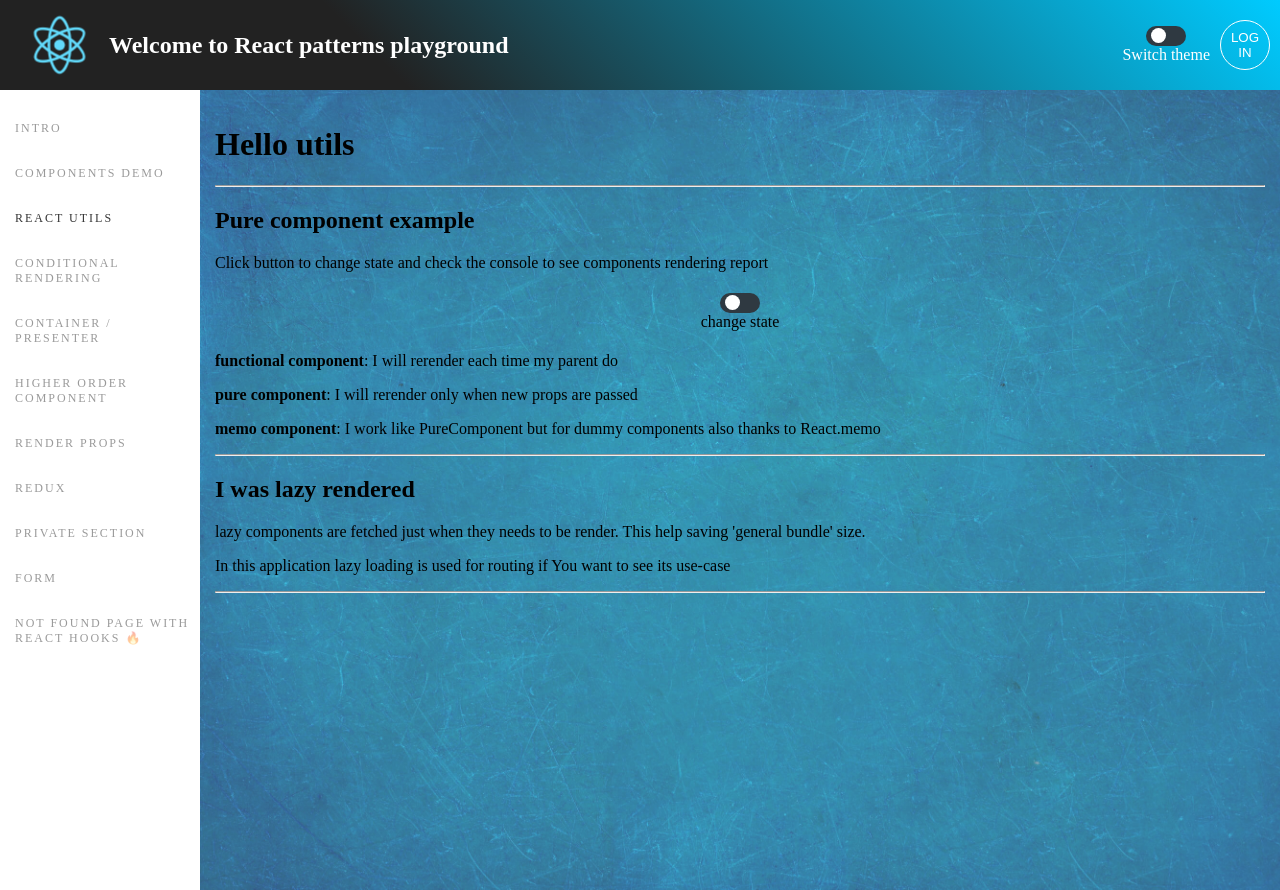
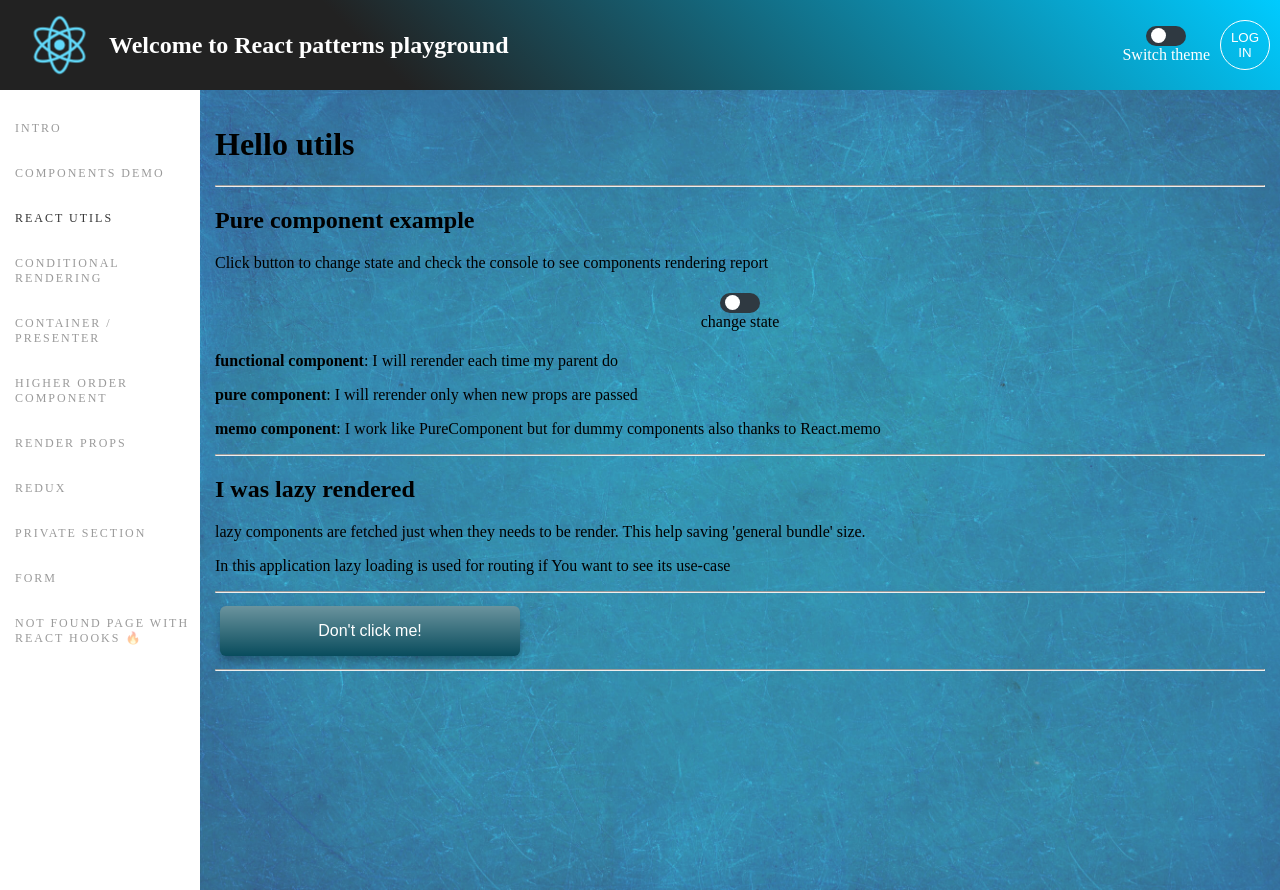
Before and after one commit to khamer1410/react-patterns, a React app: page /react-patterns/utils in a window 1280 px wide. Built offline with nearby package versions, Linux system fonts and the light colour scheme.

Commit message:
Add error boundary example to utils page

```diff
--- /dev/null
+++ b/src/pages/reactUtils/ErrorBoundary.js
@@ -0,0 +1,38 @@
+import React, {useState} from "react";
+import { Button } from 'components/Buttons';
+
+class ErrorBoundary extends React.Component {
+  state = {
+    hasError: false,
+  }
+
+  componentDidCatch(error, info) {
+    this.setState({ hasError: true });
+    console.warn('error', error)
+    console.warn('info', info)
+  }
+
+  render() {
+    if (this.state.hasError) {
+      return (
+        <div>
+          <h2>Error</h2>
+          <p>Check the console for more info</p>
+        </div>
+      )
+    }
+    return this.props.children
+  }
+}
+
+export default ErrorBoundary
+
+export const ErrorMaker = () => {
+  const [isBroken, blowIt] = useState(false)
+
+  if (isBroken) {throw new Error('boom')}
+  return (
+  <div>
+    <Button onClick={()=> blowIt(true)}>Don't click me!</Button>
+  </div>
+)}
--- a/src/pages/reactUtils/ReactUtilsPage.js
+++ b/src/pages/reactUtils/ReactUtilsPage.js
@@ -1,6 +1,8 @@
 import React, { Component } from "react"
 import PureComponentExample from "./PureComponent"
 import LazySuspenseExample from "./LazySuspense/LazySuspenseExample"
+import ErrorBoundaryExample from "./ErrorBoundary"
+import {ErrorMaker} from "./ErrorBoundary"
 
 export default class ReactUtilsPage extends Component {
   render() {
@@ -12,6 +14,10 @@ export default class ReactUtilsPage extends Component {
         <hr/>
         <LazySuspenseExample/>
         <hr />
+        <ErrorBoundaryExample>
+          <ErrorMaker/>
+        </ErrorBoundaryExample>
+        <hr/>
       </div>
     );
   }
```
